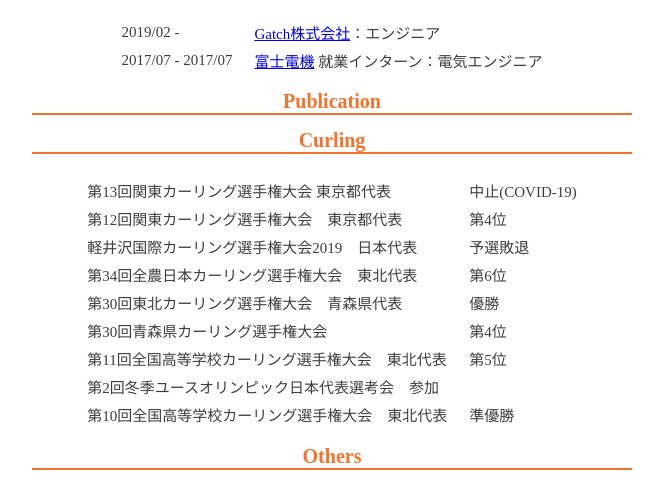
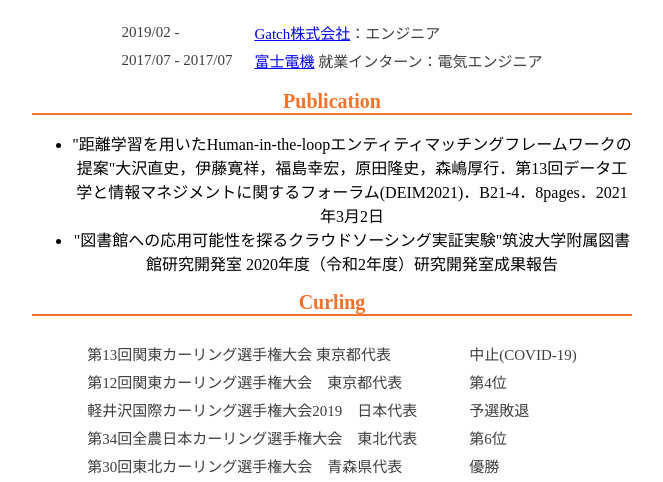
Before and after one commit to naofumi1014/naofumi1014.github.io, a plain HTML site: page index.html in a window 1280 px wide. Shown: the part 820-1302 px from the top of the page, without its empty margins (308-971 px from the left). Drawn offline with Linux system fonts and the light colour scheme; a script that the page names is missing.

Commit message:
update doc

```diff
--- a/index.html
+++ b/index.html
@@ -113,26 +113,10 @@
         </table>
 
         <h1>Publication</h1>
-
-        <!--
-
-        <h1>Products</h1>
-        <p>
-            <a href="https://www.engiya.jp/view/category/kintsugi">金継ぎ価格予測アプリ(実装中)</a><br>
-        </p>
-
-
-        <p>
-            <a href="https://5baton.com/">5baton</a>
-        </p>
-
-        <p>
-            <a href='https://naofumi1014.github.io/UTUP/'>UTUP</a>
-        </p>
-
-        --->
-
-
+        <ul>
+            <li>"距離学習を用いたHuman-in-the-loopエンティティマッチングフレームワークの提案"大沢直史，伊藤寛祥，福島幸宏，原田隆史，森嶋厚行．第13回データ工学と情報マネジメントに関するフォーラム(DEIM2021)．B21-4．8pages．2021年3月2日</li>
+            <li>"図書館への応用可能性を探るクラウドソーシング実証実験"筑波大学附属図書館研究開発室 2020年度（令和2年度）研究開発室成果報告</li>
+        </ul>
 
         <h1>Curling</h1>
         <table class="table " border="0 " cellspacing="15 ">
```
